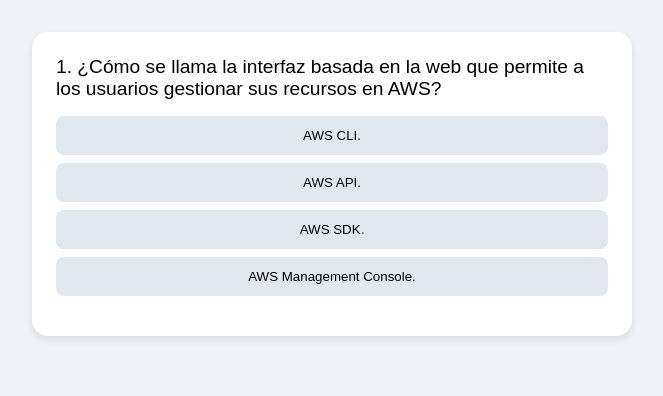
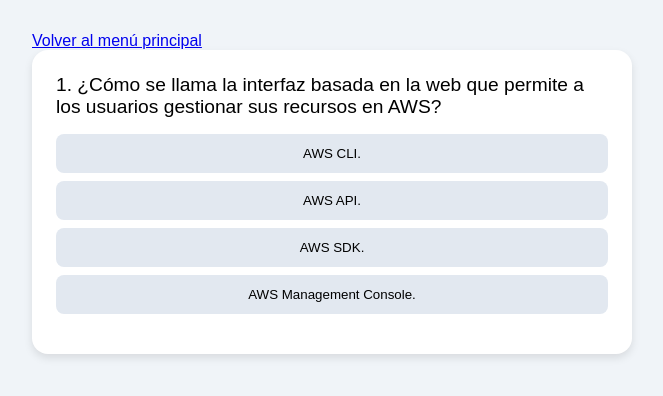
Before and after one commit to trafalgar-dev/aws_test, a plain HTML site: page test_1_100.html in a window 1280 px wide. Shown: the whole page, without its empty margins (308-971 px from the left). Drawn offline with Linux system fonts and the light colour scheme.

```diff
--- a/test_1_100.html
+++ b/test_1_100.html
@@ -1,3 +1,4 @@
+<a href="index.html">Volver al menú principal</a>
 <!DOCTYPE html>
 <html lang="es">
 <head>
```
Also changed, not shown: test_100_200.html (+1 -0 lines), test_201_300.html (+1 -0 lines), test_301_400.html (+1 -0 lines).
